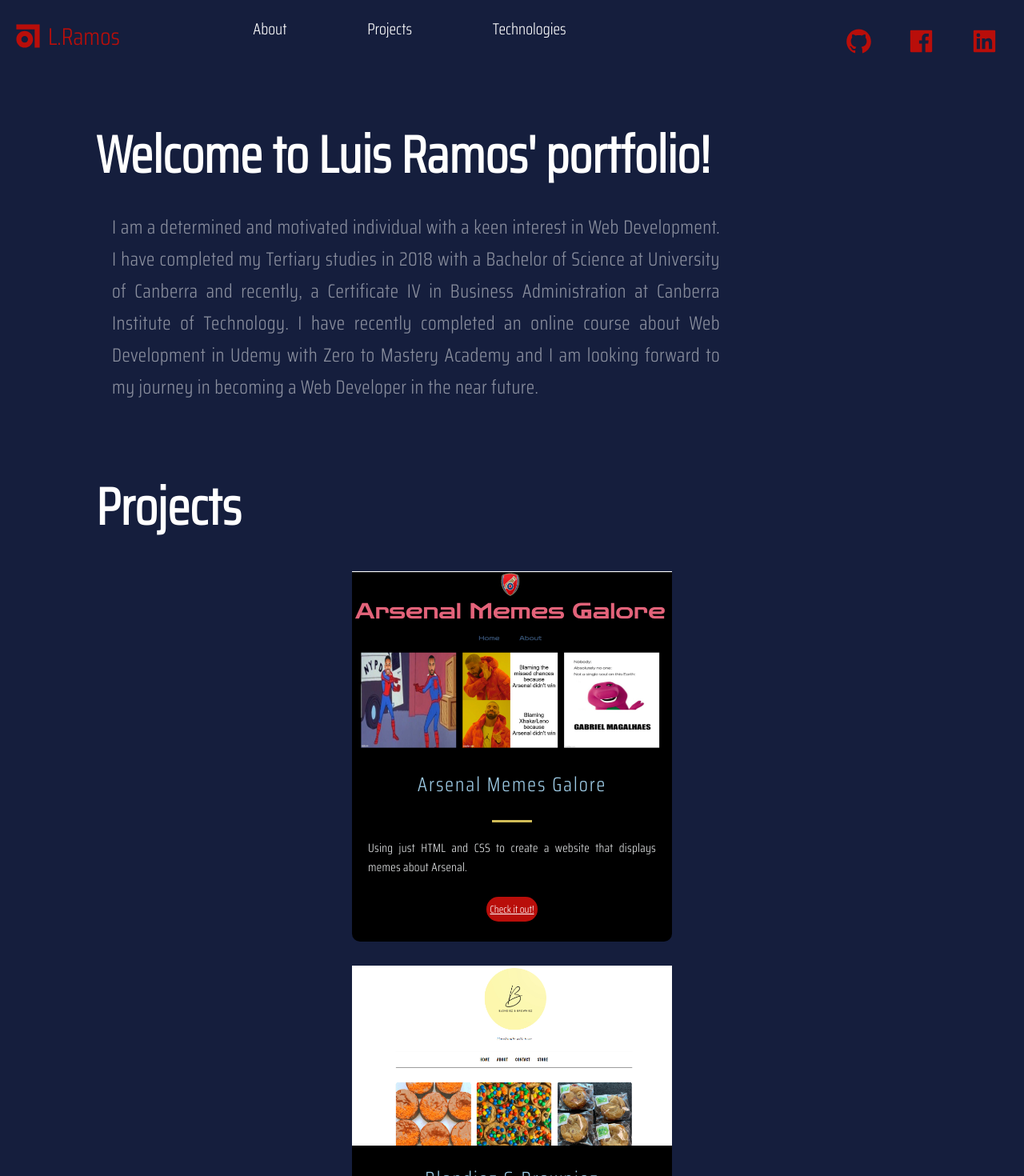
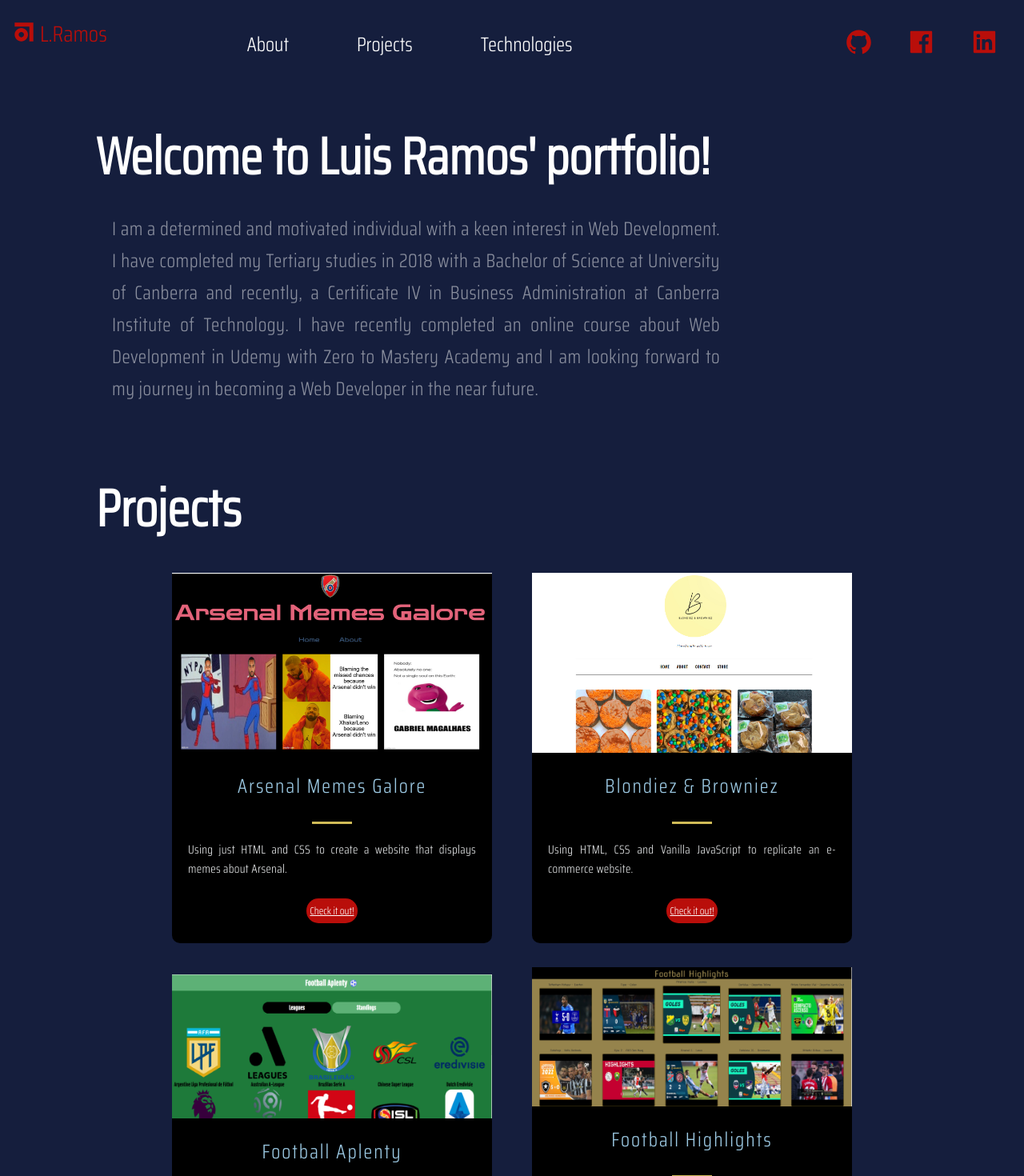
Before and after one commit to RamosLM10/Portfolio, a React (Create React App) app: page / in a window 1280 px wide. Shown: the top 1470 px of the page at 80% size. Built offline with nearby package versions, Linux system fonts and the light colour scheme.

Commit message:
made updates and improved design and

```diff
--- a/src/components/Header/Header.js
+++ b/src/components/Header/Header.js
@@ -8,8 +8,8 @@ const Header = () =>  (
     <div className='container'>
       <div className='div-1'>
         <Link activeClass='active' to='home'spy={true} smooth={true}>
-          <a style={{ display:"flex", alignItems:"center", color:"#B90E0A", marginBottom:"20px", cursor:"pointer" }}>
-            <CgAbstract size="5rem" /> <span>L.Ramos</span>
+          <a style={{ display:"flex", color:"#B90E0A", marginBottom:"10px", cursor:"pointer" }}>
+            <CgAbstract size="4rem" /> <span>L.Ramos</span>
           </a>
         </Link>
       </div>
--- a/src/components/Header/HeaderStyles.css
+++ b/src/components/Header/HeaderStyles.css
@@ -23,7 +23,7 @@
   }
 
   span {
-    font-size: 3rem;
+    font-size: 2.8rem;
   }
 
   .div-1 {
@@ -66,8 +66,8 @@
   }
 
   .nav-link {
-    font-size: 2rem;
-    line-height: 32px;
+    font-size: 2.5rem;
+    line-height: 72px;
     color: white;
     transition: .3s ease;
   }
@@ -93,6 +93,7 @@
 
   .social-icons:hover {
     background-color: #212d45;
-    transform: scale(1.5);
+    transform: scale(1);
     cursor: pointer;
+    color: white;
   }
--- a/src/components/Projects/Projects.css
+++ b/src/components/Projects/Projects.css
@@ -81,19 +81,19 @@ img {
 }
 
 .grid-container {
-    display: flex;
-    grid-template-columns: repeat(auto-fill, minmax(400px, 1fr));
+    display: grid;
+    /* grid-template-columns: repeat(auto-fill, minmax(400px, 3fr)); */
+    grid-template-columns: repeat(2, 1fr);
     padding-top: 1rem;
     place-items: center;
     column-gap: 5rem;
     row-gap: 3rem;
 }
 
-@media screen and (max-width: 640px) {
+@media screen and (max-width: 865px) {
     .grid-container {
         display: flex;
         flex-direction: column;
-        /* padding: 2rem; */
         padding-bottom: 0;
     }
 }
--- a/src/components/Technologies/Technologies.js
+++ b/src/components/Technologies/Technologies.js
@@ -4,7 +4,6 @@ import './Technologies.css'
 
 const Technologies = () => (
   <section id="tech">
-    {/* <div className='section-divider' /> */}
       <h2 className='section-title'>Technologies</h2>
         <p className='section-text'>
         I have learned and played around strictly with Front-End technologies but eventually would like to learn also about
```
Also changed, not shown: src/App.css (+0 -43 lines).
